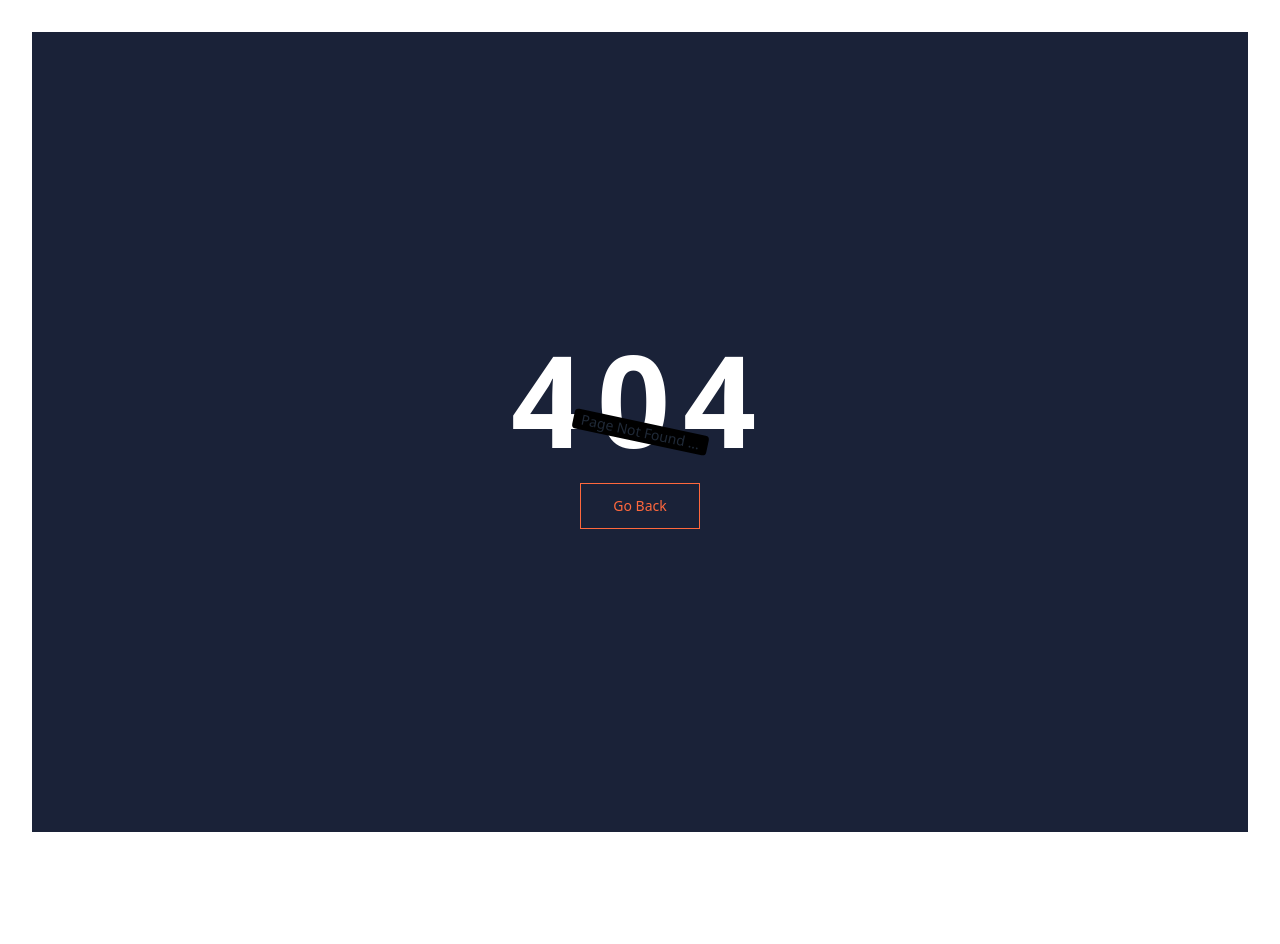
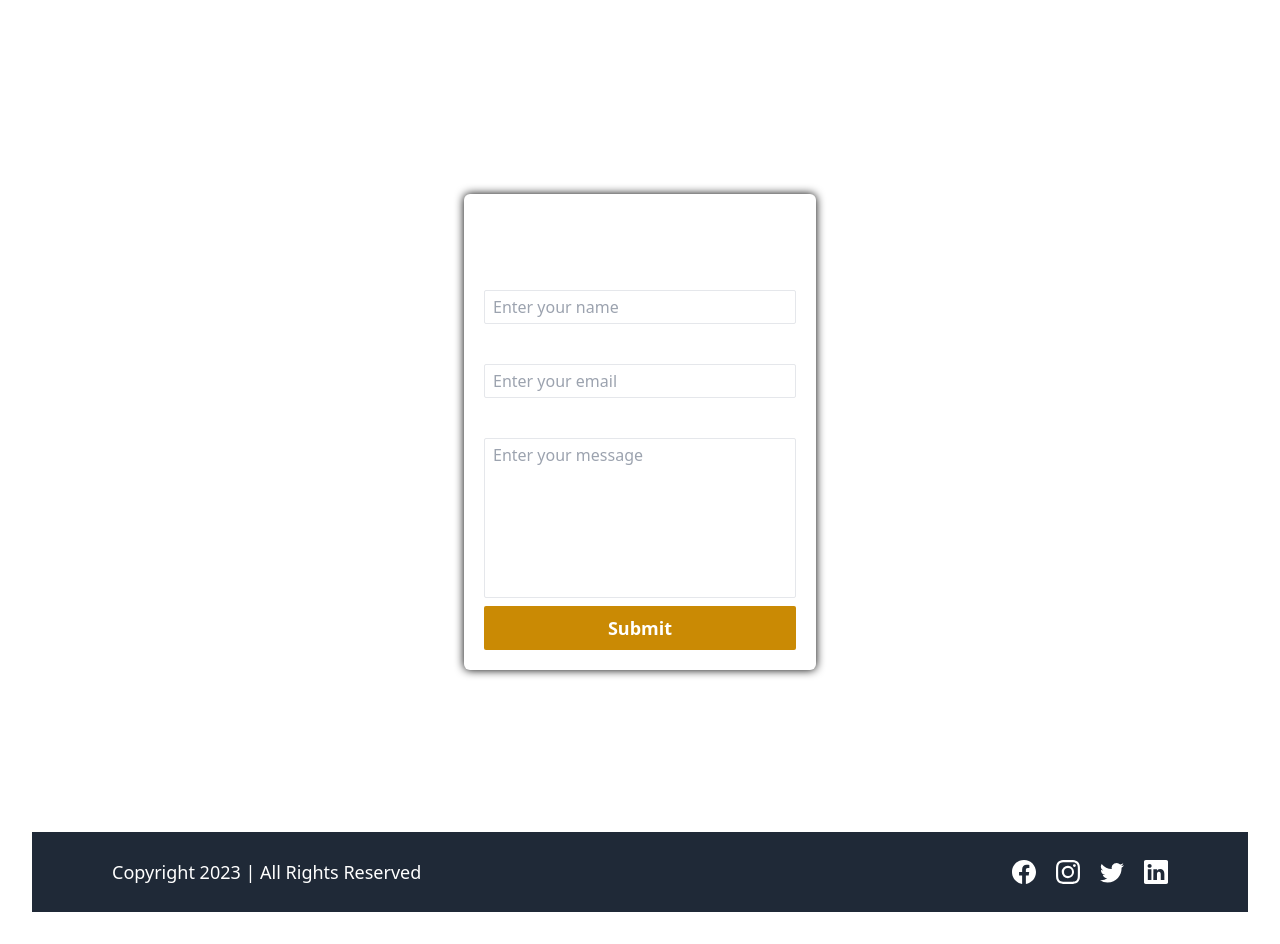
Before and after one commit to TheNikhilChauhan/LMS_frontend, a React (Vite) app: page /contact in a window 1280 px wide. Before the commit this address had no page. Before the commit the page ends 864 px from the top, so only its background shows below. Built offline with nearby package versions, Linux system fonts and the light colour scheme.

Commit message:
added contact us and denied page

```diff
--- a/src/App.jsx
+++ b/src/App.jsx
@@ -3,7 +3,9 @@
 import { Route, Routes } from "react-router-dom";
 
 import AboutUs from "./Pages/AboutUs";
+import Contact from "./Pages/Contact";
 import CourseList from "./Pages/Course/CourseList";
+import Denied from "./Pages/Denied";
 import HomePage from "./Pages/HomePage";
 import Login from "./Pages/Login";
 import NotFound from "./Pages/NotFound";
@@ -18,6 +20,8 @@
         <Route path="/signup" element={<Signup />}></Route>
         <Route path="/login" element={<Login />}></Route>
         <Route path="/course" element={<CourseList />}></Route>
+        <Route path="/contact" element={<Contact />}></Route>
+        <Route path="/denied" element={<Denied />}></Route>
         <Route path="*" element={<NotFound />}></Route>
       </Routes>
     </>
--- a/src/Layouts/HomeLayout.jsx
+++ b/src/Layouts/HomeLayout.jsx
@@ -72,7 +72,7 @@
               <Link to="/about">About Us</Link>
             </li>
             <li>
-              <Link to="/">Contact Us</Link>
+              <Link to="/contact">Contact Us</Link>
             </li>
 
             {!isLoggedIn && (
--- /dev/null
+++ b/src/Pages/Contact.jsx
@@ -0,0 +1,116 @@
+import { useState } from "react";
+import toast from "react-hot-toast";
+
+import axiosInstance from "../Helpers/axiosInstance";
+import HomeLayout from "../Layouts/HomeLayout";
+
+function Contact() {
+  const [userInput, setUserInput] = useState({
+    name: "",
+    email: "",
+    message: "",
+  });
+
+  const handleInputChange = (e) => {
+    const { name, value } = e.target;
+
+    setUserInput({
+      ...userInput,
+      [name]: value,
+    });
+  };
+
+  const handleSubmit = async (e) => {
+    e.preventDefault();
+    if (!userInput.email || !userInput.message || !userInput.name) {
+      toast.error("All fields are mandatory");
+      return;
+    }
+
+    //checking valid email
+    if (!userInput.email.match(/^[\w\-.]+@([\w-]+\.)+[\w-]{2,}$/gm)) {
+      toast.error("Invalid email id");
+      return;
+    }
+
+    try {
+      const response = axiosInstance.post("/contact", userInput);
+      toast.promise(response, {
+        loading: "Submitting your message...",
+        success: "Form submitted successfully",
+        error: "Failed to submit the form",
+      });
+      const contactResponse = await response;
+      if (contactResponse?.data?.success) {
+        setUserInput({
+          name: "",
+          email: "",
+          message: "",
+        });
+      }
+    } catch (error) {
+      toast.error("Operation failed");
+    }
+  };
+
+  return (
+    <HomeLayout>
+      <div className="flex items-center justify-center h-[100vh]">
+        <form
+          noValidate
+          className="flex flex-col items-center justify-center gap-2 p-5 rounded-md text-white shadow-[0_0_10px_black] w-[22rem]"
+          onSubmit={handleSubmit}
+        >
+          <h1 className="text-3xl font-semibold">Contact Form</h1>
+
+          <div className="flex flex-col gap-1 items-start w-full">
+            <label htmlFor="name" className="text-xl font-semibold">
+              Name
+            </label>
+            <input
+              className=" bg-transparent border px-2 py-1 rounded-sm w-full"
+              type="text"
+              id="name"
+              name="name"
+              placeholder="Enter your name"
+              onChange={handleInputChange}
+              value={userInput.name}
+            />
+          </div>
+          <div className="flex flex-col gap-1 w-full items-start">
+            <label htmlFor="email" className="text-xl font-semibold">
+              Email
+            </label>
+            <input
+              className=" bg-transparent border px-2 py-1 rounded-sm w-full"
+              type="email"
+              id="email"
+              name="email"
+              placeholder="Enter your email"
+              onChange={handleInputChange}
+              value={userInput.email}
+            />
+          </div>
+          <div className="flex flex-col gap-1 w-full items-start">
+            <label htmlFor="message" className="text-xl font-semibold">
+              Message
+            </label>
+            <textarea
+              className=" bg-transparent border px-2 py-1 rounded-sm resize-none h-40 w-full"
+              id="message"
+              name="message"
+              placeholder="Enter your message"
+              onChange={handleInputChange}
+              value={userInput.message}
+            />
+          </div>
+          <button className="w-full bg-yellow-600 hover:bg-yellow-500 transition-all ease-in-out duration-300 rounded-sm py-2 font-semibold text-lg cursor-pointer">
+            Submit
+          </button>
+        </form>
+      </div>
+    </HomeLayout>
+  );
+}
+
+export default Contact;
--- /dev/null
+++ b/src/Pages/Denied.jsx
@@ -0,0 +1,22 @@
+import { useNavigate } from "react-router-dom";
+
+function Denied() {
+  const navigate = useNavigate();
+  return (
+    <main className="h-screen w-full flex flex-col justify-center items-center bg-[#1A2238]">
+      <h1 className="text-9xl font-extrabold text-white tracking-widest">
+        403
+      </h1>
+      <div className="bg-black text-white px-2 text-sm rounded rotate-12 absolute">
+        Access Denied
+      </div>
+      <button className="mt-5" onClick={() => navigate(-1)}>
+        <span className="relative block px-8 py-3 bg-[#1A2238] border border-current">
+          Go Back
+        </span>
+      </button>
+    </main>
+  );
+}
+
+export default Denied;
```
